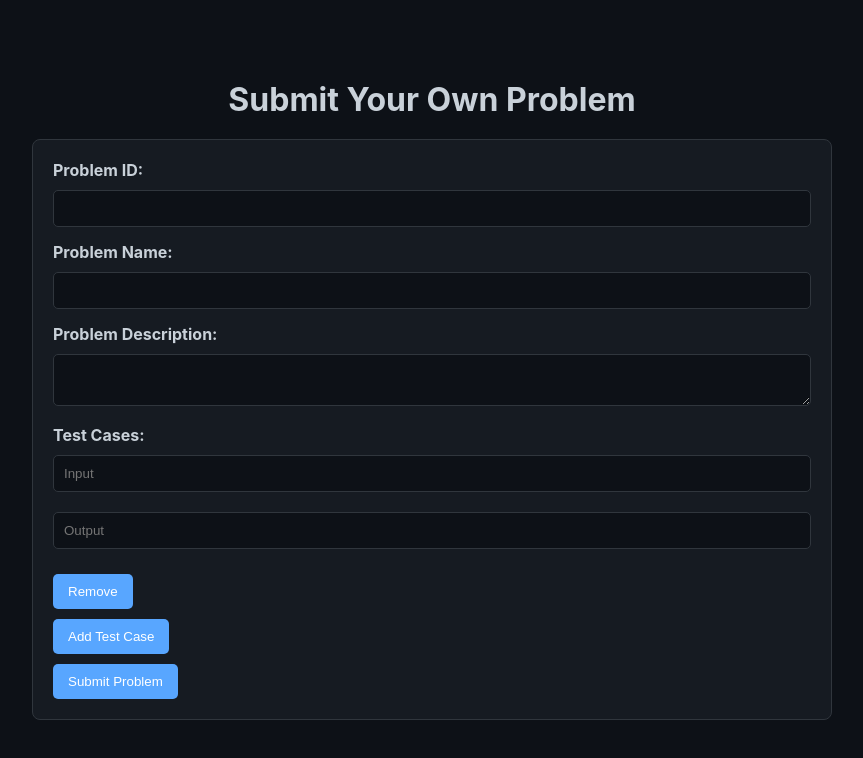
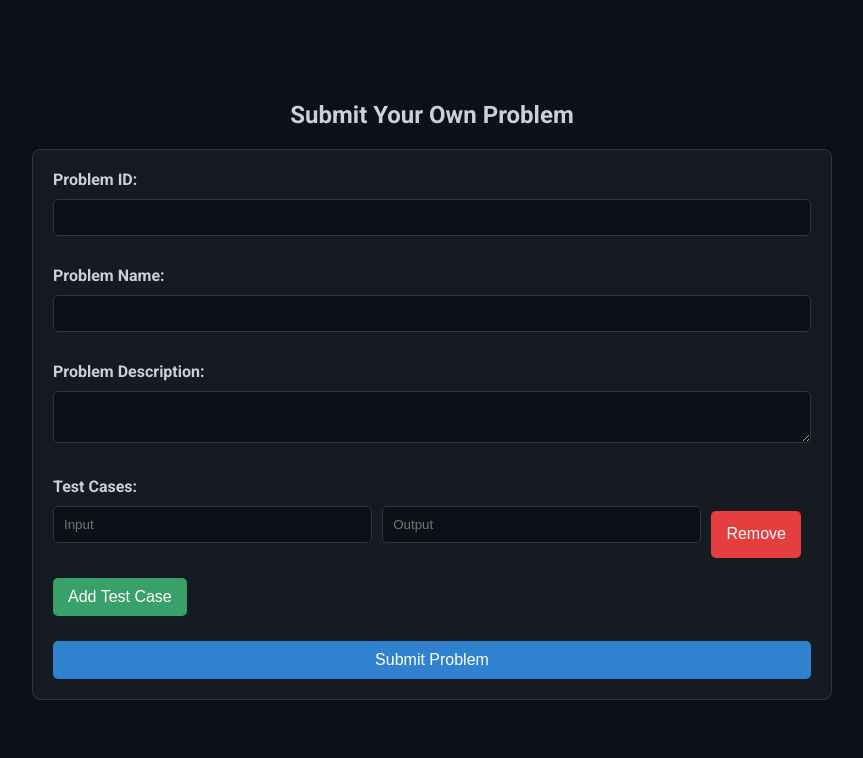
Before and after one commit to A-Sumit/CodeRush, a React (Create React App) app in the folder frontend/code-editor/: page /add-problem in a window 1280 px wide. Shown: the top 758 px of the page, without its empty margins (208-1071 px from the left). Built offline with nearby package versions, Linux system fonts and the light colour scheme.

Commit message:
update: updated the design pattern

```diff
--- a/frontend/code-editor/src/components/AddProblemPage/AddProblemPage.css
+++ b/frontend/code-editor/src/components/AddProblemPage/AddProblemPage.css
@@ -1,30 +1,40 @@
-/* AddProblemPage.css */
+@import url('https://fonts.googleapis.com/css2?family=Roboto:wght@400;700&display=swap');
+
+body {
+  font-family: 'Roboto', sans-serif;
+  background-color: #0d1117;
+  color: #c9d1d9;
+}
+
 .add-problem-container {
   display: flex;
   flex-direction: column;
   justify-content: center;
   align-items: center;
-    height: 100vh; /* Full height of the viewport */
-    width: 100vw; /* Full width of the viewport */
-    background-color: #0d1117; /* Dark background to match your theme */
-    color: #c9d1d9; /* Light text color */
+  height: 100vh;
+  width: 100vw;
+  background-color: #0d1117;
+  color: #c9d1d9;
 }
 
 form {
-    width: 80%; /* Adjust width as needed, e.g., 80% of the viewport width */
-    max-width: 800px; /* Limit the maximum width for larger screens */
+  width: 80%;
+  max-width: 800px;
   padding: 20px;
   border-radius: 8px;
-    background-color: #161b22; /* Dark background for the form */
-    border: 1px solid #30363d; /* Darker border for the form */
-    color: #c9d1d9; /* Light text color for the form */
+  background-color: #161b22;
+  border: 1px solid #30363d;
+  color: #c9d1d9;
+}
+
+form .form-group {
+  margin-bottom: 15px;
 }
 
 form label {
   display: block;
   margin-bottom: 5px;
   font-weight: bold;
-    color: #c9d1d9; /* Light text color for labels */
 }
 
 form input, form textarea {
@@ -33,9 +43,9 @@
   margin-top: 5px;
   margin-bottom: 15px;
   box-sizing: border-box;
-    background-color: #0d1117; /* Dark background for inputs and textarea */
-    color: #c9d1d9; /* Light text color */
-    border: 1px solid #30363d; /* Darker border */
+  background-color: #0d1117;
+  color: #c9d1d9;
+  border: 1px solid #30363d;
   border-radius: 5px;
 }
 
@@ -43,19 +53,53 @@
   margin-top: 10px;
   padding: 10px 15px;
   cursor: pointer;
-    background-color: #58a6ff; /* Button background */
-    color: #ffffff; /* Button text */
+  background-color: #58a6ff;
+  color: #ffffff;
   border: none;
   border-radius: 5px;
-    transition: background-color 0.3s;
+  transition: background-color 0.3s, transform 0.3s;
+  font-size: 16px;
 }
 
 form button:hover {
-    background-color: #1f6feb; /* Darker blue on hover */
+  background-color: #1f6feb;
+  transform: translateY(-2px);
+}
+
+.testcase-group {
+  display: flex;
+  gap: 10px;
+  margin-bottom: 10px;
+}
+
+.remove-button {
+  background-color: #e53e3e;
+}
+
+.remove-button:hover {
+  background-color: #c53030;
+}
+
+.add-button {
+  background-color: #38a169;
+}
+
+.add-button:hover {
+  background-color: #2f855a;
+}
+
+.submit-button {
+  width: 100%;
+  background-color: #3182ce;
+}
+
+.submit-button:hover {
+  background-color: #2b6cb0;
 }
 
 .add-problem-container h1 {
   text-align: center;
   margin-bottom: 20px;
-    color: #c9d1d9;
+  font-size: 24px;
+  font-weight: bold;
 }
--- a/frontend/code-editor/src/components/AddProblemPage/AddProblemPage.js
+++ b/frontend/code-editor/src/components/AddProblemPage/AddProblemPage.js
@@ -1,4 +1,3 @@
-// AddProblemPage.js
 import React from 'react';
 import { useForm, useFieldArray } from 'react-hook-form';
 import axios from 'axios';
@@ -31,23 +30,23 @@ function AddProblemPage() {
     <div className="add-problem-container">
       <h1>Submit Your Own Problem</h1>
       <form onSubmit={handleSubmit(onSubmit)}>
-        <div>
+        <div className="form-group">
           <label>Problem ID:</label>
           <input {...register('problemId')} required />
         </div>
-        <div>
+        <div className="form-group">
           <label>Problem Name:</label>
           <input {...register('title')} required />
         </div>
-        <div>
+        <div className="form-group">
           <label>Problem Description:</label>
           <textarea {...register('description')} required />
         </div>
 
-        <div>
+        <div className="form-group">
           <label>Test Cases:</label>
           {fields.map((field, index) => (
-            <div key={field.id}>
+            <div key={field.id} className="testcase-group">
               <input
                 placeholder="Input"
                 {...register(`testcases.${index}.input`)}
@@ -58,20 +57,21 @@ function AddProblemPage() {
                 {...register(`testcases.${index}.output`)}
                 required
               />
-              <button type="button" onClick={() => remove(index)}>
+              <button type="button" className="remove-button" onClick={() => remove(index)}>
                 Remove
               </button>
             </div>
           ))}
           <button
             type="button"
+            className="add-button"
             onClick={() => append({ input: '', output: '' })}
           >
             Add Test Case
           </button>
         </div>
 
-        <button type="submit">Submit Problem</button>
+        <button type="submit" className="submit-button">Submit Problem</button>
       </form>
     </div>
   );
--- a/frontend/code-editor/src/components/homepage/Homepage.css
+++ b/frontend/code-editor/src/components/homepage/Homepage.css
@@ -1,17 +1,20 @@
-/* Homepage.css */
+@import url('https://fonts.googleapis.com/css2?family=Roboto:wght@400;700&display=swap');
+
+body {
+  font-family: 'Roboto', sans-serif;
+  background-color: #0a0e14;
+  color: #c9d1d9;
+}
 
 .homepage-container {
   display: flex;
   flex-direction: column;
   height: 100vh;
-  font-family: 'Segoe UI', Tahoma, Geneva, Verdana, sans-serif;
-  background-color: #0a0e14;
-  color: #c9d1d9;
   overflow: auto;
 }
 
 .homepage-header {
-  background-color: #141a23;
+  background-color: #1c2833;
   color: #c9d1d9;
   padding: 20px;
   display: flex;
@@ -28,7 +31,7 @@
 .access-button, .add-problem-button {
   display: inline-block;
   padding: 10px 20px;
-  background-color: #4f8edc;
+  background-color: #5a9bd8;
   color: #ffffff;
   text-decoration: none;
   border-radius: 8px;
@@ -37,7 +40,7 @@
 }
 
 .access-button:hover, .add-problem-button:hover {
-  background-color: #3a75b7;
+  background-color: #4a8ac3;
   transform: translateY(-2px);
 }
 
@@ -53,7 +56,7 @@
 .problems-list {
   width: 75%; /* Adjusted width */
   padding: 20px;
-  background: rgba(19, 24, 32, 0.8); /* Glassy effect */
+  background: rgba(28, 40, 51, 0.9); /* Slightly darker for contrast */
   border-radius: 8px;
   box-shadow: 0 4px 12px rgba(0, 0, 0, 0.8);
   backdrop-filter: blur(10px); /* Glassy effect */
@@ -63,7 +66,7 @@
 .problems-list h1 {
   margin-bottom: 20px;
   font-size: 24px;
-  color: #58a6ff;
+  color: #5a9bd8;
 }
 
 .problems-list ul {
@@ -74,7 +77,7 @@
 
 .problems-list li {
   margin-bottom: 15px;
-  background: rgba(13, 18, 25, 0.8); /* Glassy effect */
+  background: rgba(22, 33, 42, 0.9); /* Slightly darker for contrast */
   padding: 15px;
   border-radius: 8px;
   box-shadow: 0 2px 8px rgba(0, 0, 0, 0.6);
@@ -82,7 +85,7 @@
 }
 
 .problems-list li:hover {
-  background: rgba(26, 31, 40, 0.8);
+  background: rgba(34, 46, 56, 0.9);
   transform: translateY(-2px);
   box-shadow: 0 4px 10px rgba(0, 0, 0, 0.7);
 }
@@ -95,14 +98,14 @@
 }
 
 .problems-list a:hover {
-  color: #58a6ff;
+  color: #5a9bd8;
 }
 
 /* Sidebar Styles */
 .sidebar {
   width: 25%; /* Adjusted width */
   padding: 20px;
-  background: rgba(19, 24, 32, 0.8); /* Glassy effect */
+  background: rgba(28, 40, 51, 0.9); /* Slightly darker for contrast */
   border-radius: 8px;
   box-shadow: 0 4px 12px rgba(0, 0, 0, 0.8);
   backdrop-filter: blur(10px); /* Glassy effect */
@@ -115,7 +118,7 @@
 .sidebar h2 {
   margin-bottom: 20px;
   font-size: 20px;
-  color: #58a6ff;
+  color: #5a9bd8;
 }
 
 .sidebar ul {
@@ -126,7 +129,7 @@
 
 .sidebar li {
   margin-bottom: 15px;
-  background: rgba(13, 18, 25, 0.8); /* Glassy effect */
+  background: rgba(22, 33, 42, 0.9); /* Slightly darker for contrast */
   padding: 15px;
   border-radius: 8px;
   box-shadow: 0 2px 8px rgba(0, 0, 0, 0.6);
@@ -134,7 +137,7 @@
 }
 
 .sidebar li:hover {
-  background: rgba(26, 31, 40, 0.8);
+  background: rgba(34, 46, 56, 0.9);
   transform: translateY(-2px);
   box-shadow: 0 4px 10px rgba(0, 0, 0, 0.7);
 }
@@ -147,5 +150,5 @@
 }
 
 .sidebar a:hover {
-  color: #58a6ff;
+  color: #5a9bd8;
 }
--- a/frontend/code-editor/src/components/questions/QuestionPage.css
+++ b/frontend/code-editor/src/components/questions/QuestionPage.css
@@ -1,13 +1,22 @@
+@import url('https://fonts.googleapis.com/css2?family=Roboto:wght@400;700&display=swap');
+
+body {
+  font-family: 'Roboto', sans-serif;
+  background-color: #0d1117;
+  color: #c9d1d9;
+  margin: 0;
+}
+
 .container {
   display: flex;
   flex-direction: column;
   height: 100vh;
-
 }
 
 header {
   display: flex;
   justify-content: space-between;
+  align-items: center;
   padding: 20px;
   background-color: #161b22;
   color: #c9d1d9;
@@ -15,6 +24,7 @@
 
 .header-title {
   font-size: 24px;
+  font-weight: bold;
 }
 
 .header-buttons {
@@ -24,9 +34,14 @@
 
 .language-select {
   margin-right: 10px;
+  padding: 8px 12px;
+  border-radius: 4px;
+  border: 1px solid #30363d;
+  background-color: #0d1117;
+  color: #c9d1d9;
 }
 
-  #runButton, #submitButton {
+button {
   margin-right: 10px;
   padding: 8px 16px;
   background-color: #238636;
@@ -34,14 +49,18 @@
   border-radius: 4px;
   color: white;
   cursor: pointer;
+  transition: background-color 0.3s;
+}
+
+button:hover {
+  background-color: #1f6feb;
 }
 
 .wrapper {
   display: flex;
   flex: 1;
+  padding: 20px;
   background-color: #0d1117;
-    padding: 20px;
-
 }
 
 #page-splitter {
@@ -50,40 +69,49 @@
 }
 
 #left-pane {
-    display: flex;
-    flex-direction: column;
-    width: 35%;  /* Set the width of the left pane to 35% */
-    background-color: #0d1117;
+  width: 30%;
+  background-color: #161b22;
   border-radius: 8px;
+  padding: 20px;
   color: #c9d1d9;
-    padding: 10px;
+  overflow-y: auto;
 }
 
 #question-section {
-    flex: 3;
-    display: flex;
-    flex-direction: column;
-    background-color: #161b22;
+  background-color: #0d1117;
   border-radius: 8px;
-    padding: 10px;
-    overflow-y: auto;
-    width: 70vh;
+  padding: 20px;
+  margin-bottom: 20px;
 }
 
 #question-section h2 {
   margin-bottom: 10px;
+  color: #58a6ff; /* Different color for the problem statement */
+  font-size: 22px;
 }
 
-  #terminalInput {
-    flex: 1;
-    width: 100%;
-    resize: none;
-    background-color: #0d1117;
-    border: none;
-    color: #c9d1d9;
+.problem-name {
+  color: #d1e8ff; /* Different color for the problem name */
+}
+
+#question-section h4 {
+  margin-bottom: 20px;
+}
+
+#question-section ul {
+  list-style: none;
+  padding: 0;
+}
+
+#question-section li {
+  background-color: #1f2933;
+  margin-bottom: 10px;
   padding: 10px;
   border-radius: 4px;
-    overflow-y: auto;
+}
+
+#question-section li strong {
+  display: block;
 }
 
 #divider {
@@ -93,13 +121,13 @@
 }
 
 #right-pane {
-    flex: 1;
+  width: 70%;
   display: flex;
   flex-direction: column;
   background-color: #161b22;
   border-radius: 8px;
+  padding: 20px;
   margin-left: 10px;
-    padding: 10px;
 }
 
 #editor-section {
@@ -117,7 +145,7 @@
   background-color: #0d1117;
   border: none;
   color: #c9d1d9;
-    padding: 10px;
+  padding: 20px;
   border-radius: 4px;
 }
 
@@ -125,9 +153,9 @@
   flex: 1;
   background-color: #161b22;
   color: #c9d1d9;
-    padding: 10px;
+  padding: 20px;
   border-radius: 4px;
-    margin-top: 10px;
+  margin-top: 20px;
   overflow-y: auto;
 }
 
```
Also changed, not shown: frontend/code-editor/src/components/questions/QuestionPage.js (+4 -3 lines), frontend/code-editor/tailwind.config.js (added, +8 -0 lines). Lines whose indentation alone changed are shown as unchanged.
